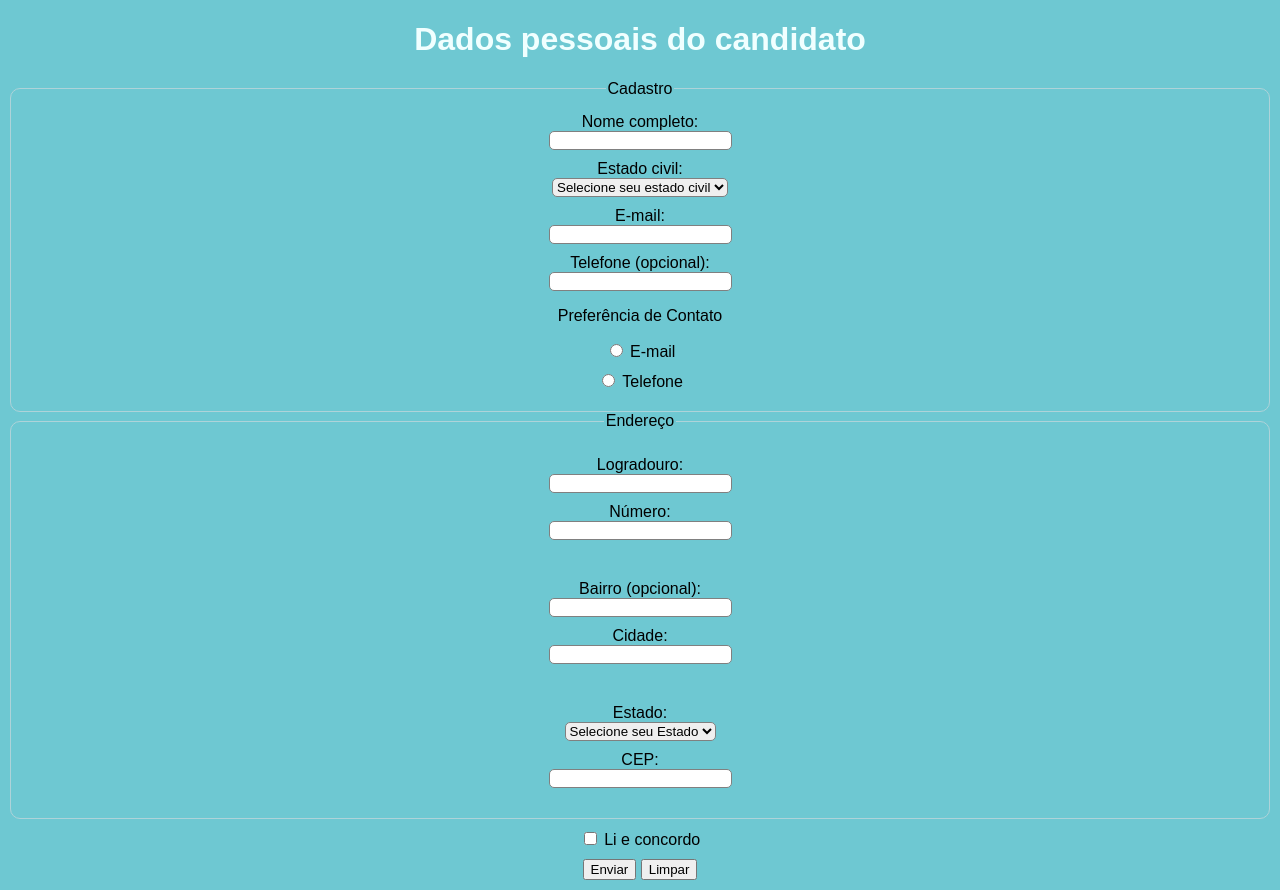
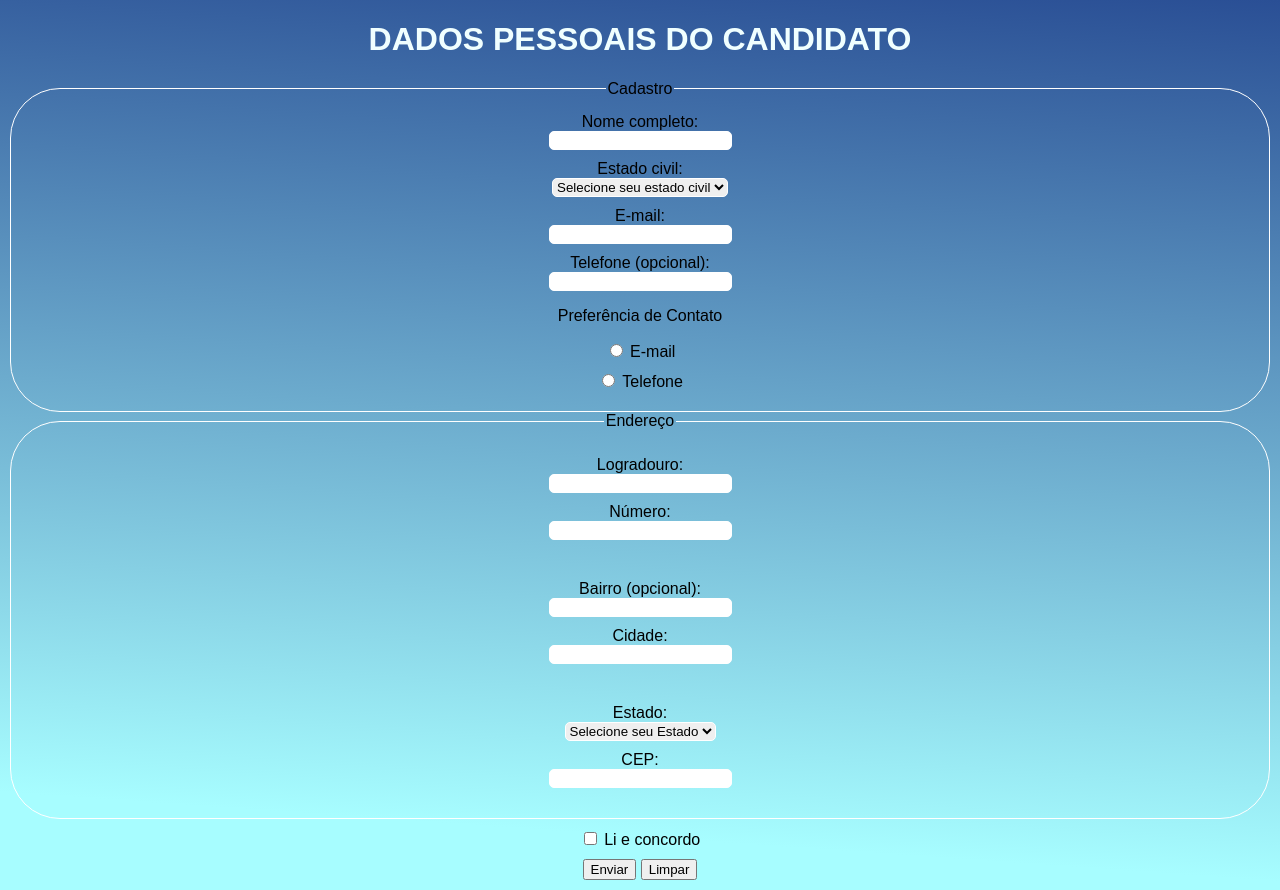
Before and after one commit to jozfelippe/Formul-rios, a plain HTML site: page index.html in a window 1280 px wide. Drawn offline with Linux system fonts and the light colour scheme.

Commit message:
Finalizado

```diff
--- a/index.html
+++ b/index.html
@@ -11,7 +11,7 @@
 <body>
 
     <form>
-        <h1>Dados pessoais do candidato</h1>
+        <h1>DADOS PESSOAIS DO CANDIDATO</h1>
         <fieldset>
             <legend>Cadastro</legend>
             <div class="flexHorizontal">
--- a/style.css
+++ b/style.css
@@ -1,12 +1,15 @@
 body {
     color: rgb(0, 0, 0);
-    background-color: #6ec8d2;
+    background: rgb(42,79,149);
+    background: linear-gradient(184deg, rgba(42,79,149,1) 0%, rgba(167,253,255,1) 90%);
     font-family:Arial, Helvetica, sans-serif;
     text-align: center;
+
 }
 
 h1{
     color:azure;
+    font-family:Arial, Helvetica, sans-serif;
 
 }
 
@@ -17,9 +20,9 @@ h1{
 }
 
 fieldset {
-    border: solid rgb(174, 211, 217) 1px;
+    border: solid rgb(255, 255, 255) 1px;
     padding: none;
-    border-radius: 10px;
+    border-radius: 50px;
 }
 
 div {
@@ -39,13 +42,13 @@ input, button {
 }
 
 input {
-    border: 1px solid gray;
+    border: 1px solid rgb(255, 255, 255);
     transition: border 0.25s linear;
     border-radius: 5px;
 }
 
 select {
-    border: 1px solid gray;
+    border: 1px solid rgb(255, 255, 255);
     transition: border 0.25s linear;
     border-radius: 5px;
 }
@@ -64,5 +67,5 @@ button {
 
 button:hover {
 
-    box-shadow: 2px 2px 2px 0 #9e9e9e;
+    box-shadow: 2px 2px 2px 0 #ffffff;
 }
```
